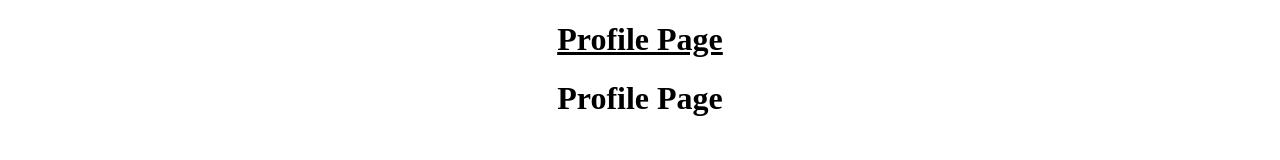
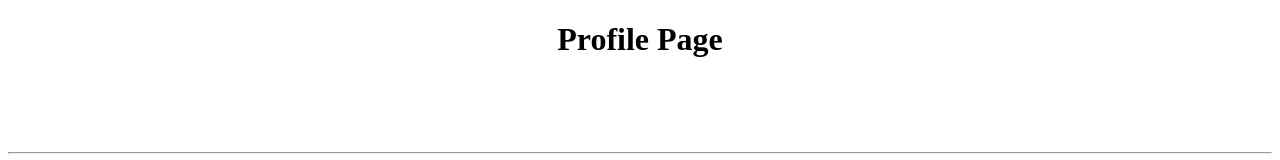
Before and after one commit to HemantPatil-007/iplab1a, a plain HTML site: page index.html in a window 1280 px wide. Shown: the top 160 px of the page. Drawn offline with Linux system fonts and the light colour scheme.

Commit message:
Update index.html

```diff
--- a/index.html
+++ b/index.html
@@ -7,13 +7,12 @@
         <meta charset="UTF-8" />
 	<meta name="viewport" content="width=device-width, initial-scale=1.0">
 	<title>Hemant</title>
-	<link rel="icon" href="https://mir-s3-cdn-cf.behance.net/projects/404/6a438557657667.Y3JvcCwxOTcyLDE1NDQsMCw5Mg.png">
+	<link rel="icon" href="https://www.pngitem.com/pimgs/m/126-1265174_front-end-logo-color2x-front-end-developer-logo.png">
 
     </head>
 
     <body align="center">
 
-        <h1><u>Profile Page</u></h1>
         <header>
 		<hgroup>
 			<h1>Profile Page</h1>
```
